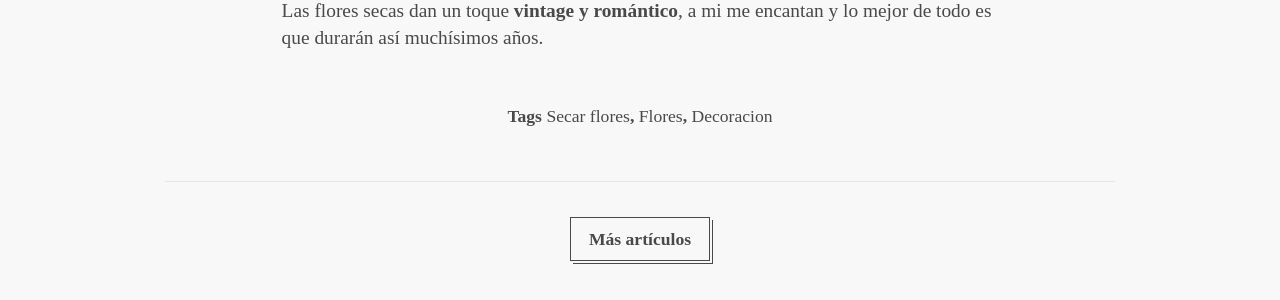
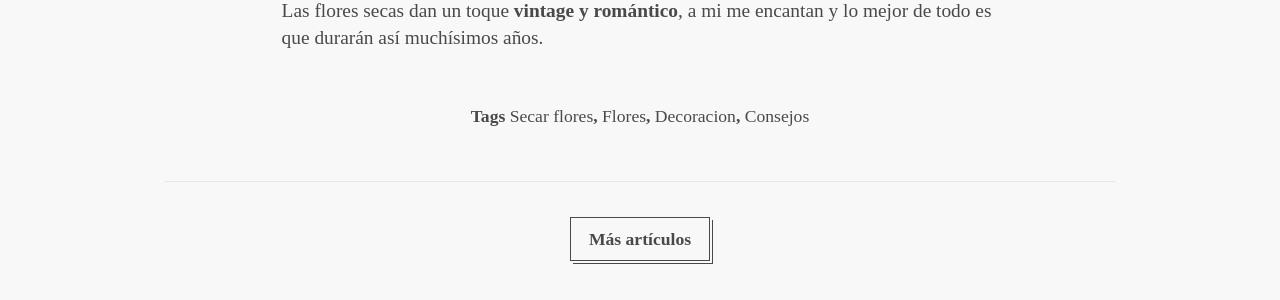
Before and after one commit to keyvanakbary/ramosilvestre.com, a Jekyll site: the page built from src/_posts/2017-11-20-como-secar-un-ramo-de-flores.md, in a window 1280 px wide and 900 px high, scrolled down 1807 px. Shown: the part 402-702 px from the top of the window. Built offline with Jekyll 4.4.1, drawn with Linux system fonts in a browser that asks for light colours; some web fonts are replaced.

Commit message:
Update 2017-11-20-como-secar-un-ramo-de-flores.md

```diff
--- a/src/_posts/2017-11-20-como-secar-un-ramo-de-flores.md
+++ b/src/_posts/2017-11-20-como-secar-un-ramo-de-flores.md
@@ -5,6 +5,7 @@ tags:
   - Secar flores
   - Flores
   - Decoracion
+  - Consejos
 
 description: Secar ramo de flores
 image: /assets/images/posts/secar-flores.jpg
```
